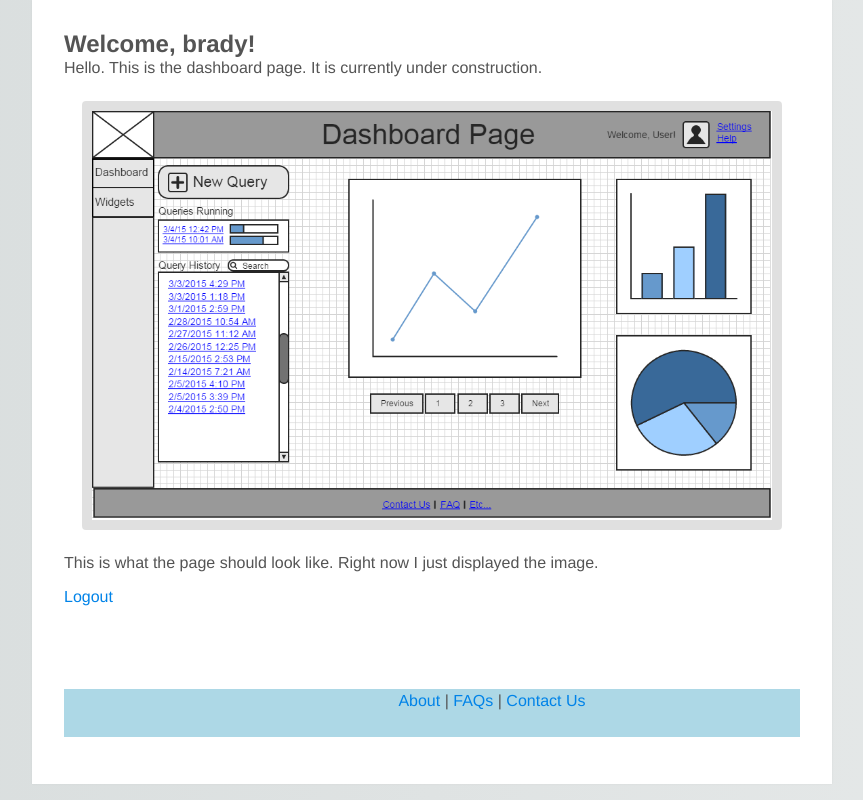
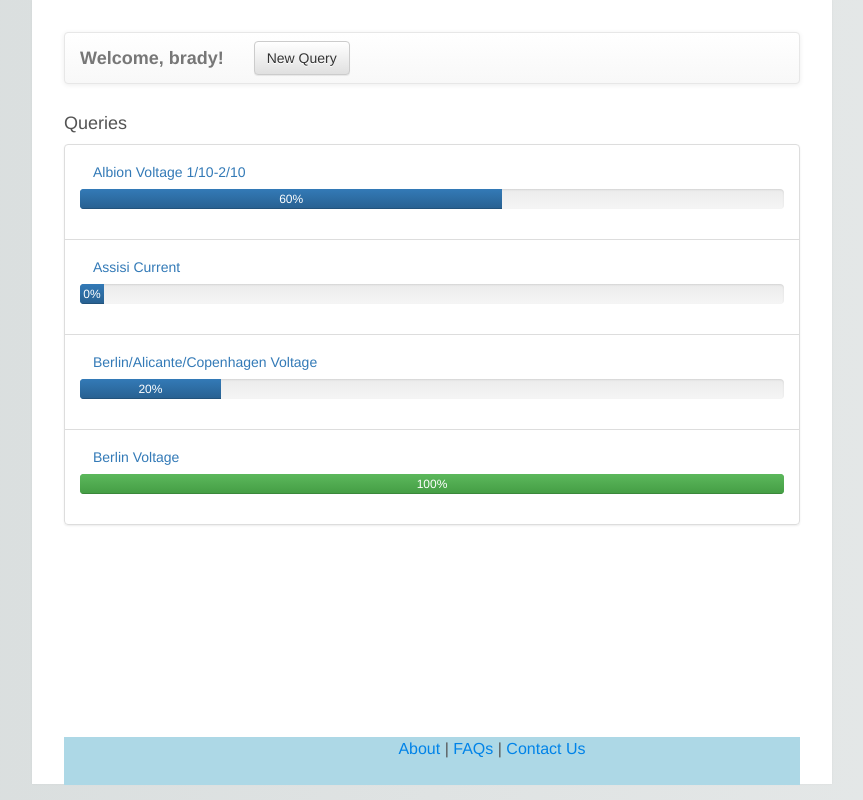
Before and after one commit to bstjohn/bpe_capstone, a Django app: page /dashboard/ in a window 1280 px wide. Shown: the whole page, without its empty margins (208-1071 px from the left). Run offline with Django 3.2, Linux system fonts and the light colour scheme; a user stored in the database is signed in; parts of the project's set-up code (start-up, migrations or seed data) failed here and were passed over; some libraries are stand-ins or nearby versions.

Commit message:
Create nonfunctioning dashboard placeholder

```diff
--- a/dashboard/templates/dashboard/dashboard.html
+++ b/dashboard/templates/dashboard/dashboard.html
@@ -5,26 +5,62 @@
 {% block title %}Dashboard{% endblock %}
 
 {% block header %}
-{% block header-title %}Welcome, {{ username }}!{% endblock %}
+{% block header-title %}
+<nav class="navbar navbar-default">
+  <div class="container-fluid">
+    <div class="navbar-header">
+      <a class="navbar-brand" href="#">Welcome, {{ username }}! </a>
+    </div>
+    <div>
+      <form class="navbar-form navbar-left" role="search">
+        <a type="submit" class="btn btn-default" href="/query/query-builder">New Query</a>
+      </form>
+    </div>
+  </div>
+</nav>
+{% endblock %}
 {% endblock %}
 
 {% block content %}
-<p>
-    Hello. This is the dashboard page. It is currently under construction.
-</p>
 
+<div class="container-fluid">
+  <div class="row">
+    <h4> Queries</h4>
+    <ul class="list-group">
+    <li class="list-group-item">
+        <a class="btn btn-link" href="#" role="button">Albion Voltage 1/10-2/10</a>
+        <div class="progress">
+          <div class="progress-bar" role="progressbar" aria-valuenow="0" aria-valuemin="0" aria-valuemax="100" style="min-width: 2em; width: 60%;">
+            60%
+          </div>
+        </div>
+    </li>
+    <li class="list-group-item">
+        <a class="btn btn-link" href="#" role="button">Assisi Current</a>
+        <div class="progress">
+          <div class="progress-bar" role="progressbar" aria-valuenow="0" aria-valuemin="0" aria-valuemax="100" style="min-width: 2em;">
+            0%
+          </div>
+        </div>
+    </li>
+    <li class="list-group-item">
+        <a class="btn btn-link" href="#" role="button">Berlin/Alicante/Copenhagen Voltage</a>
+        <div class="progress">
+          <div class="progress-bar" role="progressbar" aria-valuenow="0" aria-valuemin="0" aria-valuemax="100" style="min-width: 2em; width: 20%;">
+            20%
+          </div>
+        </div>
+    </li>
+    <li class="list-group-item">
+        <a class="btn btn-link" href="#" role="button">Berlin Voltage</a>
+        <div class="progress">
+          <div class="progress-bar progress-bar-success" role="progressbar" aria-valuenow="0" aria-valuemin="0" aria-valuemax="100" style="min-width: 2em; width: 100%;">
+            100%
+          </div>
+        </div>
+    </li>
+    </ul>
+  </div>
+</div>
 
-<a href="/static/general/dashboard_pic.png">
-    <img alt="A wireframe dashboard pic" src="/static/general/dashboard_pic.png"/>
-</a>
-
-
-<p class="note">
-    This is what the page should look like.
-
-    Right now I just displayed the image.
-</p>
-
-
-<a href="/logout">Logout</a>
 {% endblock %}
```
